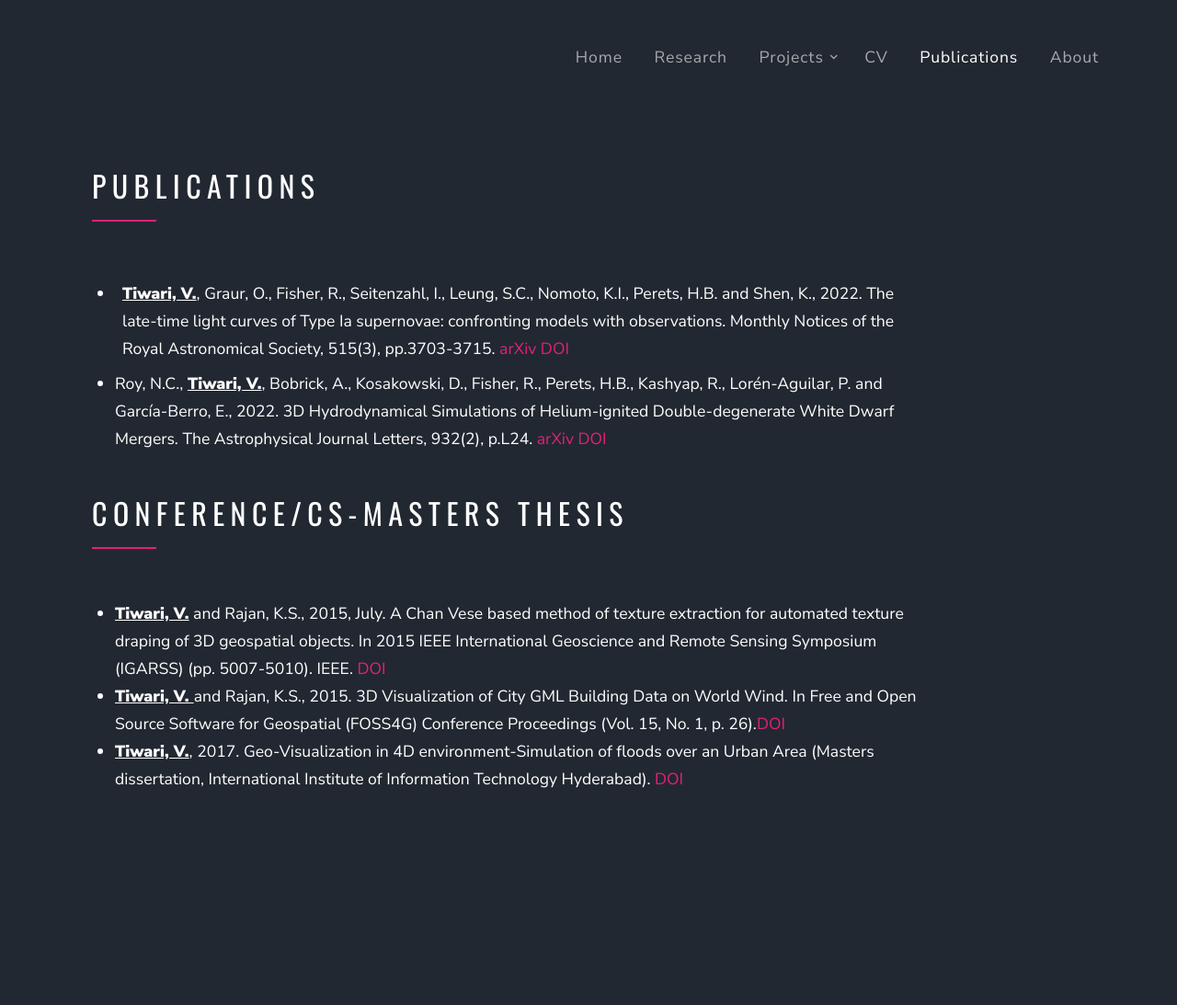
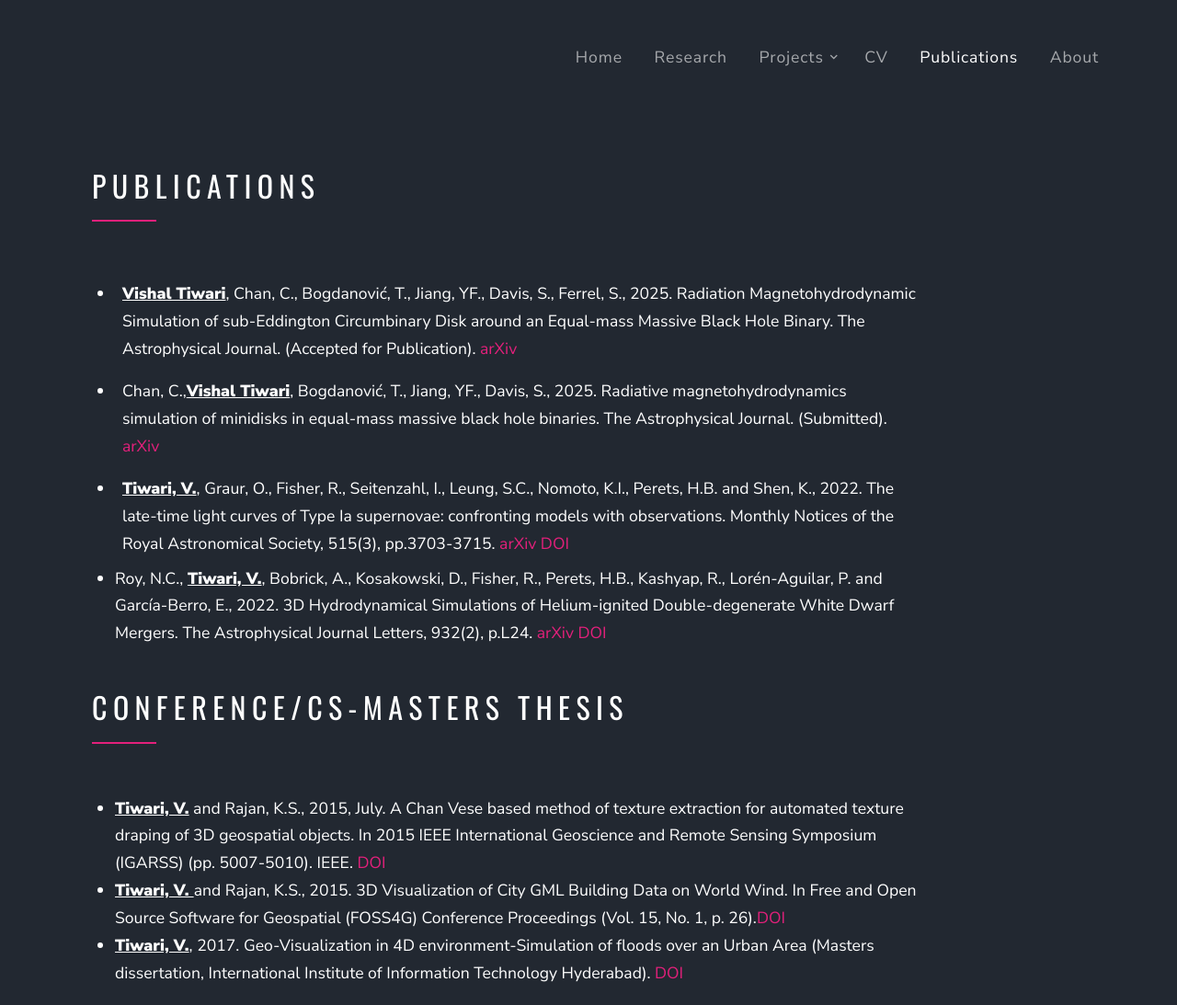
Before and after one commit to vishaltiwari/vishaltiwari.github.io, a plain HTML site: page pubs.html in a window 1280 px wide. Shown: the top 1093 px of the page at 92% size. Drawn offline with nearby package versions, Linux system fonts and the light colour scheme; files whose address does not match are found by name.

Commit message:
Update pubs.html

```diff
--- a/pubs.html
+++ b/pubs.html
@@ -101,6 +101,8 @@
       </div>
       <div class="row text-white">
               <ul>
+	      <li class="text-white p-2"><strong><b><u>Vishal Tiwari</u></b></strong>, Chan, C., Bogdanović, T., Jiang, YF., Davis, S., Ferrel, S., 2025. Radiation Magnetohydrodynamic Simulation of sub-Eddington Circumbinary Disk around an Equal-mass Massive Black Hole Binary. The Astrophysical Journal. (Accepted for Publication). <a href="https://arxiv.org/abs/2502.18584">arXiv</a> </li>
+	      <li class="text-white p-2">Chan, C.,<strong><b><u>Vishal Tiwari</u></b></strong>, Bogdanović, T., Jiang, YF., Davis, S., 2025. Radiative magnetohydrodynamics simulation of minidisks in equal-mass massive black hole binaries. The Astrophysical Journal. (Submitted). <a href="https://arxiv.org/abs/2505.02919">arXiv</a> </li>
                 <li class="text-white p-2"><strong><b><u>Tiwari, V.</u></b></strong>, Graur, O., Fisher, R., Seitenzahl, I., Leung, S.C., Nomoto, K.I., Perets, H.B. and Shen, K., 2022. The late-time light curves of Type Ia supernovae: confronting models with observations. Monthly Notices of the Royal Astronomical Society, 515(3), pp.3703-3715. <a href="https://arxiv.org/abs/2206.02812">arXiv</a> <a href="https://academic.oup.com/mnras/article-abstract/515/3/3703/6611699?redirectedFrom=fulltext">DOI</a> </li>
                 <li>Roy, N.C., <strong><b><u>Tiwari, V.</u></b></strong>, Bobrick, A., Kosakowski, D., Fisher, R., Perets, H.B., Kashyap, R., Lorén-Aguilar, P. and García-Berro, E., 2022. 3D Hydrodynamical Simulations of Helium-ignited Double-degenerate White Dwarf Mergers. The Astrophysical Journal Letters, 932(2), p.L24.<a href="https://arxiv.org/abs/2204.09683"> arXiv</a> <a href="https://iopscience.iop.org/article/10.3847/2041-8213/ac75e7/meta">DOI</a> </li>
              </ul>
```
